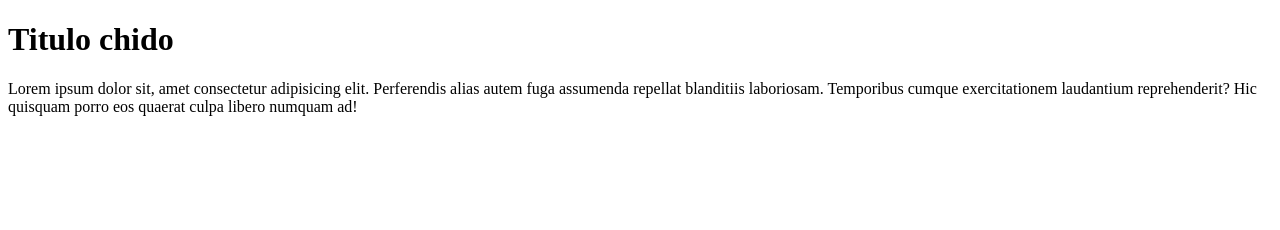
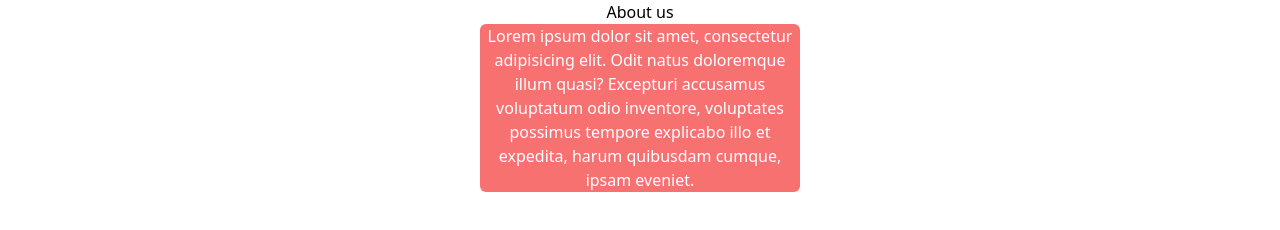
Before and after one commit to Luis09almanza/Integradora_webpage, a plain HTML site: page src/pages/about_us.html in a window 1280 px wide. Drawn offline with nearby package versions, Linux system fonts and the light colour scheme.

Commit message:
Primer Push 06/30

```diff
--- a/src/pages/about_us.html
+++ b/src/pages/about_us.html
@@ -5,18 +5,15 @@
     <meta http-equiv="X-UA-Compatible" content="IE=edge">
     <meta name="viewport" content="width=device-width, initial-scale=1.0">
     <title>Metal Heroes | About Us</title>
+    <script src="https://cdn.tailwindcss.com"></script>
 </head>
 <body>
     <header>
     </header>
-        <div>
-            <h1>Titulo chido</h1>
-            <p>
-                Lorem ipsum dolor sit, amet consectetur adipisicing elit. Perferendis alias autem fuga assumenda repellat blanditiis laboriosam.
-                Temporibus cumque exercitationem laudantium reprehenderit? Hic quisquam porro eos quaerat culpa libero numquam ad!
-            </p>
+    <h1 class="text-center">About us</h1>
+        <div class="justify-center flex flex-row">
+            <p class="text-white text-center rounded-md bg-red-400 basis-1/4">Lorem ipsum dolor sit amet, consectetur adipisicing elit. Odit natus doloremque illum quasi? Excepturi accusamus voluptatum odio inventore, voluptates possimus tempore explicabo illo et expedita, harum quibusdam cumque, ipsam eveniet.</p>
         </div>
-
     <footer>
 
     </footer>
```
Also changed, not shown: src/pages/test.html (added, +6 -0 lines).
